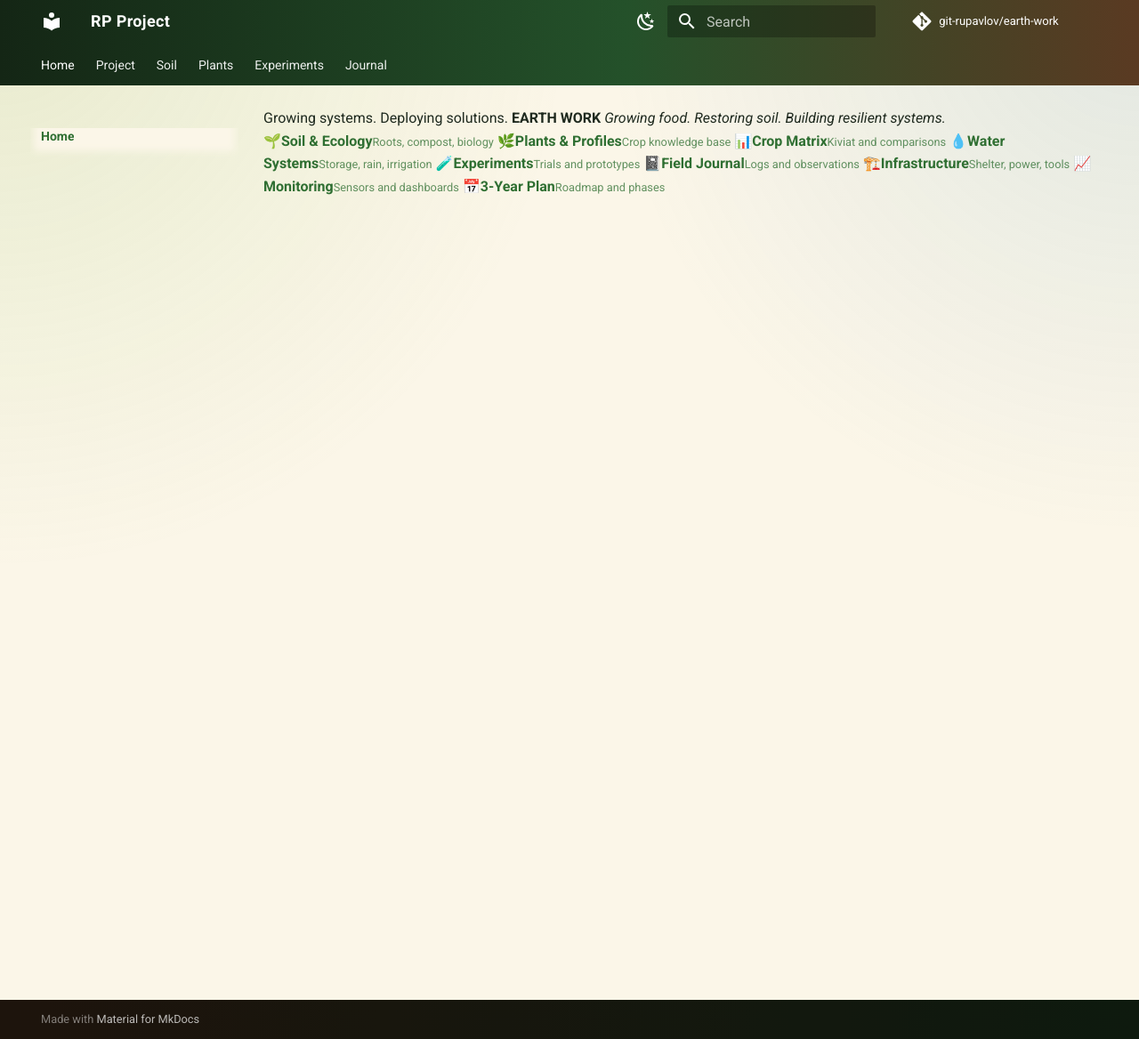
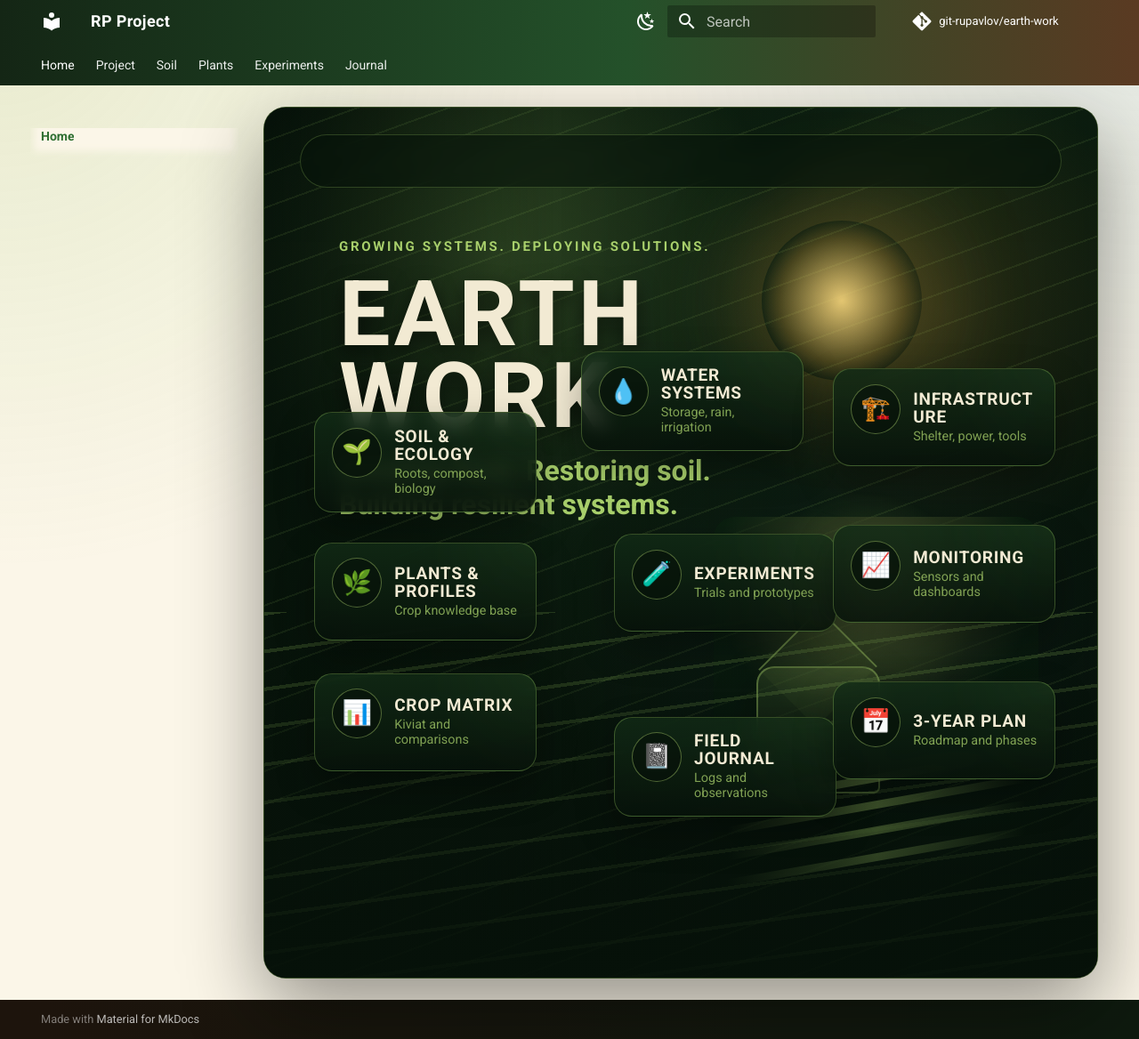
Before and after one commit to git-rupavlov/earth-work, an MkDocs documentation site: the page built from docs/index.md, in a window 1280 px wide and 1168 px high. Shown: the whole window at 89% size. Built offline with MkDocs 1.6.1 and Material for MkDocs 9.7.7, drawn with Linux system fonts in a browser that asks for light colours; comment, search, counter and statistics services are not loaded.

Commit message:
Make home page a single interactive dashboard image

```diff
--- a/docs/assets/css/home-image.css
+++ b/docs/assets/css/home-image.css
@@ -1,35 +1,280 @@
-/* Home page using the generated Earth Work dashboard image. */
+/* Home page: one interactive dashboard, styled like the generated mockup. */
 
-.md-content__inner:has(.ew-image-landing) > h1:first-child {
+.md-content__inner:has(.ew-dashboard) > h1:first-child {
   display: none;
 }
 
-.ew-image-landing {
-  margin: -1rem 0 1rem;
-  border-radius: 1.1rem;
-  overflow: hidden;
-  border: 1px solid rgba(143, 188, 90, 0.32);
-  background: #061109;
-  box-shadow: 0 1.4rem 4rem rgba(0, 0, 0, 0.34);
+.md-content__inner:has(.ew-dashboard) {
+  max-width: 1280px;
 }
 
-.ew-image-landing img {
-  display: block;
-  width: 100%;
-  height: auto;
-  margin: 0;
+.ew-home-map {
+  margin-top: -1rem;
 }
 
-.ew-home .ew-grid {
-  margin-top: 1.2rem;
+.ew-dashboard {
+  position: relative;
+  min-height: clamp(720px, 86vw, 980px);
+  overflow: hidden;
+  border-radius: 1.25rem;
+  border: 1px solid rgba(143, 188, 90, 0.34);
+  background: #061109;
+  box-shadow: 0 1.6rem 4.5rem rgba(0, 0, 0, 0.42);
+  isolation: isolate;
 }
 
-.ew-home .ew-card {
-  min-height: 205px;
+.ew-dashboard-bg {
+  position: absolute;
+  inset: 0;
+  background:
+    linear-gradient(180deg, rgba(4, 12, 7, 0.15), rgba(4, 12, 7, 0.86)),
+    radial-gradient(circle at 28% 18%, rgba(143, 188, 90, 0.35), transparent 16rem),
+    radial-gradient(circle at 82% 24%, rgba(217, 164, 65, 0.28), transparent 13rem),
+    radial-gradient(circle at 76% 70%, rgba(78, 143, 184, 0.18), transparent 18rem),
+    linear-gradient(135deg, #061109 0%, #132b17 42%, #0a160d 100%);
 }
 
-@media (min-width: 1220px) {
-  .md-content__inner:has(.ew-image-landing) {
-    max-width: 1220px;
+.ew-dashboard-bg::before {
+  content: "";
+  position: absolute;
+  inset: 0;
+  background:
+    repeating-linear-gradient(160deg, rgba(143, 188, 90, 0.14) 0 2px, transparent 2px 35px),
+    linear-gradient(90deg, rgba(6, 17, 9, 0.8), transparent 35%, rgba(6, 17, 9, 0.55));
+  opacity: 0.72;
+}
+
+.ew-dashboard-bg::after {
+  content: "";
+  position: absolute;
+  inset: auto 0 0;
+  height: 42%;
+  background:
+    linear-gradient(0deg, rgba(6, 17, 9, 0.95), transparent),
+    repeating-linear-gradient(172deg, rgba(143, 188, 90, 0.22) 0 4px, transparent 4px 42px);
+}
+
+.ew-orb {
+  position: absolute;
+  border-radius: 50%;
+  filter: blur(0.2px);
+}
+
+.ew-orb-a {
+  width: 9rem;
+  height: 9rem;
+  right: 21%;
+  top: 13%;
+  background: radial-gradient(circle, rgba(245, 212, 122, 0.92), rgba(217, 164, 65, 0.26) 55%, transparent 72%);
+  box-shadow: 0 0 6rem rgba(217, 164, 65, 0.42);
+}
+
+.ew-orb-b {
+  width: 13rem;
+  height: 13rem;
+  left: 58%;
+  top: 44%;
+  background: radial-gradient(circle, rgba(143, 188, 90, 0.34), transparent 70%);
+}
+
+.ew-dashboard-topline {
+  position: absolute;
+  left: 2rem;
+  right: 2rem;
+  top: 1.5rem;
+  height: 3rem;
+  border: 1px solid rgba(143, 188, 90, 0.28);
+  border-radius: 999px;
+  background: rgba(7, 18, 10, 0.56);
+  backdrop-filter: blur(8px);
+}
+
+.ew-hero-copy {
+  position: absolute;
+  left: 4.2rem;
+  top: 7.2rem;
+  width: min(45%, 34rem);
+  color: #f6efd8;
+}
+
+.ew-mini {
+  display: block;
+  color: #a8cf6b;
+  text-transform: uppercase;
+  letter-spacing: 0.18em;
+  font-size: 0.75rem;
+  font-weight: 800;
+  margin-bottom: 0.9rem;
+}
+
+.ew-hero-copy strong {
+  display: block;
+  color: #f2ead3;
+  font-size: clamp(3.8rem, 8vw, 7.8rem);
+  line-height: 0.9;
+  letter-spacing: 0.04em;
+  text-shadow: 0 0.4rem 1.1rem rgba(0, 0, 0, 0.55);
+}
+
+.ew-hero-copy em {
+  display: block;
+  margin-top: 1rem;
+  color: #a8cf6b;
+  font-style: normal;
+  font-size: clamp(1.25rem, 2.5vw, 2.1rem);
+  font-weight: 900;
+  line-height: 1.18;
+}
+
+.ew-visual-farm {
+  position: absolute;
+  right: 7%;
+  bottom: 10%;
+  width: 39%;
+  height: 43%;
+  border-radius: 1.2rem;
+  background:
+    radial-gradient(circle at 50% 16%, rgba(245, 212, 122, 0.22), transparent 9rem),
+    linear-gradient(180deg, rgba(11, 34, 16, 0.6), rgba(6, 17, 9, 0.22));
+}
+
+.ew-greenhouse-shape {
+  position: absolute;
+  left: 13%;
+  bottom: 26%;
+  width: 38%;
+  height: 34%;
+  border: 2px solid rgba(168, 207, 107, 0.5);
+  border-radius: 1rem 1rem 0.35rem 0.35rem;
+  background: linear-gradient(180deg, rgba(168, 207, 107, 0.16), rgba(7, 18, 10, 0.5));
+  box-shadow: 0 1rem 2.5rem rgba(0, 0, 0, 0.32);
+}
+
+.ew-greenhouse-shape::before {
+  content: "";
+  position: absolute;
+  left: 16%;
+  right: 16%;
+  top: -35%;
+  height: 70%;
+  border-top: 2px solid rgba(168, 207, 107, 0.5);
+  border-left: 2px solid rgba(168, 207, 107, 0.5);
+  transform: rotate(45deg);
+  background: rgba(168, 207, 107, 0.05);
+}
+
+.ew-field-row {
+  position: absolute;
+  left: 4%;
+  right: 4%;
+  height: 0.45rem;
+  border-radius: 999px;
+  background: linear-gradient(90deg, transparent, rgba(168, 207, 107, 0.68), transparent);
+  transform: skewY(-10deg);
+}
+
+.row-1 { bottom: 8%; }
+.row-2 { bottom: 15%; }
+.row-3 { bottom: 22%; }
+.row-4 { bottom: 29%; }
+
+.ew-linkbox {
+  position: absolute;
+  z-index: 2;
+  display: grid;
+  grid-template-columns: auto 1fr;
+  grid-template-areas: "icon title" "icon text";
+  gap: 0.15rem 0.7rem;
+  width: clamp(12.5rem, 17vw, 18rem);
+  min-height: 5.5rem;
+  padding: 0.82rem 0.95rem;
+  color: #f6efd8;
+  text-decoration: none;
+  border: 1px solid rgba(143, 188, 90, 0.35);
+  border-radius: 1rem;
+  background:
+    linear-gradient(180deg, rgba(18, 43, 22, 0.82), rgba(7, 18, 10, 0.88)),
+    radial-gradient(circle at 100% 0%, rgba(143, 188, 90, 0.22), transparent 6rem);
+  box-shadow: 0 0.9rem 2.2rem rgba(0, 0, 0, 0.32);
+  backdrop-filter: blur(10px);
+  transition: transform 160ms ease, border-color 160ms ease, background 160ms ease;
+}
+
+.ew-linkbox:hover {
+  transform: translateY(-3px) scale(1.015);
+  border-color: rgba(217, 164, 65, 0.72);
+  background:
+    linear-gradient(180deg, rgba(36, 81, 42, 0.88), rgba(7, 18, 10, 0.9)),
+    radial-gradient(circle at 100% 0%, rgba(217, 164, 65, 0.26), transparent 6rem);
+}
+
+.ew-linkbox span {
+  grid-area: icon;
+  display: grid;
+  place-items: center;
+  width: 2.8rem;
+  height: 2.8rem;
+  border: 1px solid rgba(168, 207, 107, 0.45);
+  border-radius: 50%;
+  background: rgba(7, 18, 10, 0.72);
+  font-size: 1.35rem;
+}
+
+.ew-linkbox strong {
+  grid-area: title;
+  align-self: end;
+  color: #f2ead3;
+  font-size: 0.95rem;
+  line-height: 1.05;
+  text-transform: uppercase;
+  letter-spacing: 0.04em;
+}
+
+.ew-linkbox small {
+  grid-area: text;
+  color: #a8cf6b;
+  font-size: 0.72rem;
+  line-height: 1.2;
+}
+
+.ew-soil-box { left: 6%; top: 35%; }
+.ew-plants-box { left: 6%; top: 50%; }
+.ew-matrix-box { left: 6%; top: 65%; }
+.ew-water-box { left: 38%; top: 28%; }
+.ew-experiments-box { left: 42%; top: 49%; }
+.ew-journal-box { left: 42%; top: 70%; }
+.ew-infra-box { right: 5%; top: 30%; }
+.ew-monitoring-box { right: 5%; top: 48%; }
+.ew-plan-box { right: 5%; top: 66%; }
+
+@media (max-width: 900px) {
+  .ew-dashboard {
+    min-height: auto;
+    padding: 1rem;
+  }
+
+  .ew-dashboard-bg,
+  .ew-dashboard-topline,
+  .ew-visual-farm,
+  .ew-orb {
+    position: absolute;
+  }
+
+  .ew-hero-copy {
+    position: relative;
+    left: auto;
+    top: auto;
+    width: auto;
+    padding: 5rem 1rem 1rem;
+    z-index: 2;
+  }
+
+  .ew-linkbox {
+    position: relative;
+    left: auto !important;
+    right: auto !important;
+    top: auto !important;
+    width: auto;
+    margin: 0.7rem 0;
   }
 }
```
